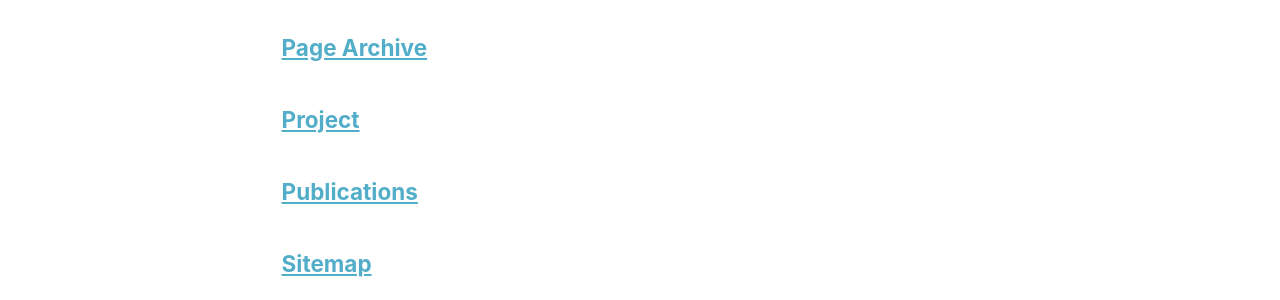
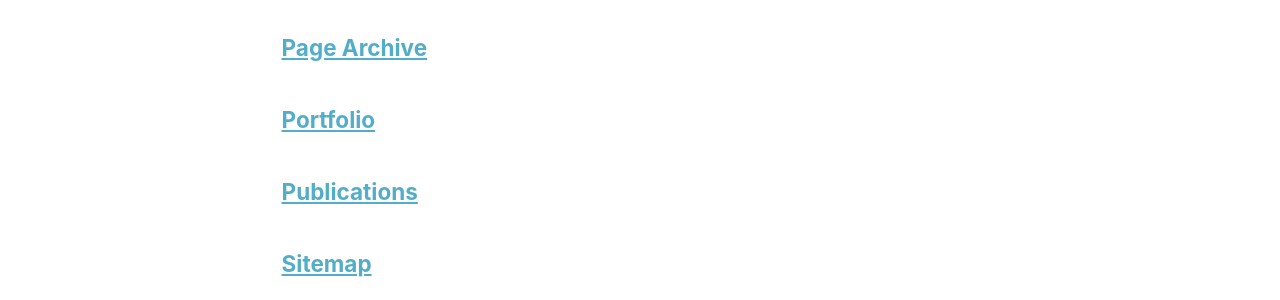
Before and after one commit to charlene-khun/charlene-khun.github.io, a Jekyll site: the page built from _pages/page-archive.html, in a window 1280 px wide and 900 px high, scrolled down 632 px. Shown: the part 154-454 px from the top of the window. Built offline with Jekyll 4.4.1, drawn with Linux system fonts in a browser that asks for light colours; a style sheet for code colours, icons or effects is not loaded.

Commit message:
Update and rename project.html to portfolio.html

```diff
--- a/_pages/project.html
+++ b/_pages/portfolio.html
@@ -1,13 +1,13 @@
 ---
 layout: archive
-title: "Project"
-permalink: /project/
+title: "Portfolio"
+permalink: /portfolio/
 author_profile: true
 ---
 
 {% include base_path %}
 
 
-{% for post in site.project %}
+{% for post in site.portfolio %}
   {% include archive-single.html %}
 {% endfor %}
```
